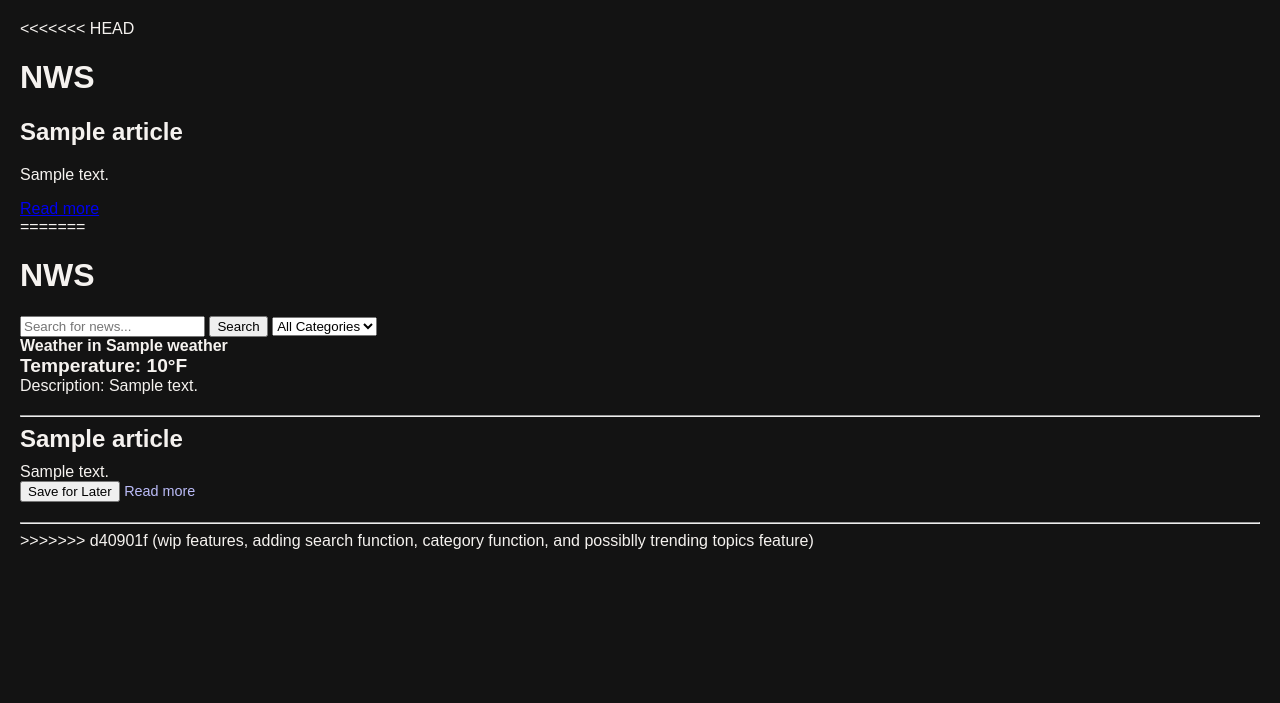
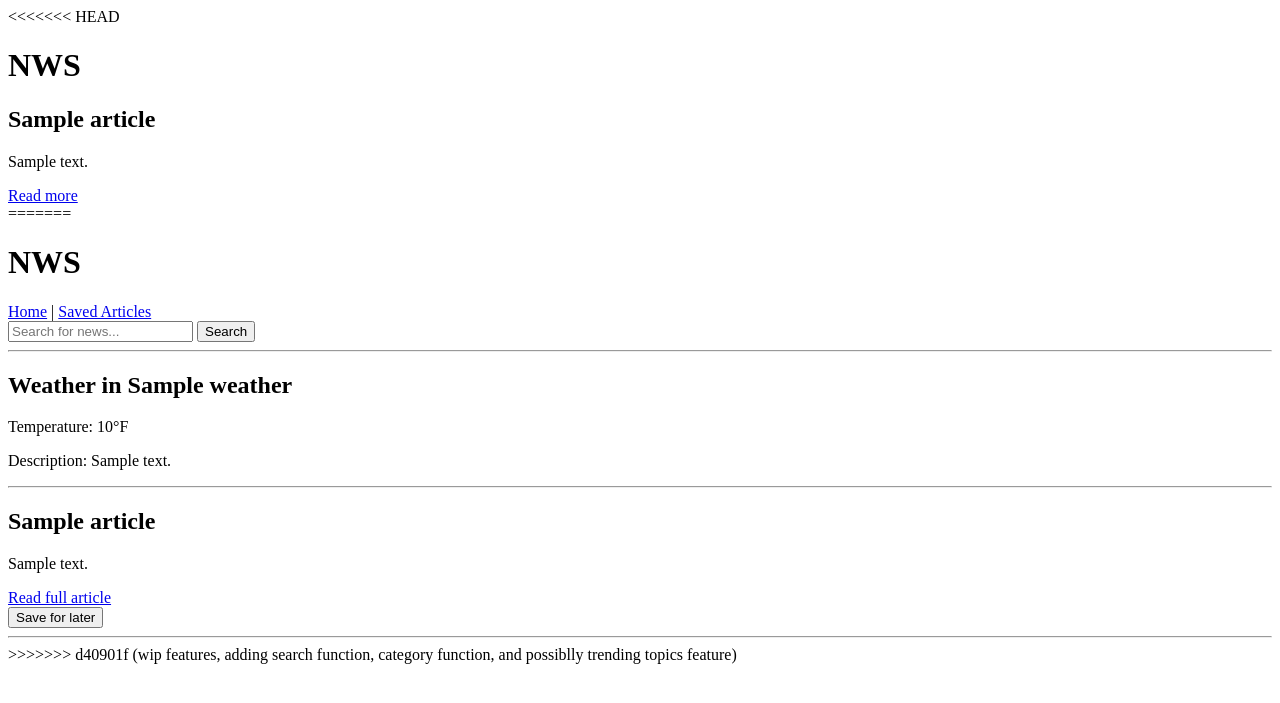
Before and after one commit to memit0/nws, a Flask app: template templates/home.html in a window 1280 px wide. Shown: the top 703 px of the page. Run offline with Flask 3, Linux system fonts and the light colour scheme; the template is opened without the code that fills it: most values are stand-ins (such as "Sample title", 1, 10 or a date in 2020).

Commit message:
pulled changed from main branch, and re-implemented weather api and other features, saved articles pages wip

```diff
--- a/main.py
+++ b/main.py
@@ -1,95 +1,117 @@
+from flask import Flask, render_template, request, redirect, url_for, session
+import requests
+from transformers import pipeline
+from newspaper import Article
 import os
-from flask import Flask, jsonify, render_template, request
-from transformers import pipeline
-import requests
-from dotenv import load_dotenv
+
+app = Flask(__name__)
+app.secret_key = os.getenv('FLASK_SECRET_KEY', 'supersecretkey')  # Set a secret key for sessions
 
 # Initialize the summarization pipeline
-summarizer = pipeline('summarization')
+summarizer = pipeline('summarization', model="facebook/bart-large-cnn")
 
-app = Flask(__name__)
+# List of friendly news sources (example sources, replace with your actual list)
+friendly_sources = [
+    'bbc-news',
+    'cnn',
+    'the-verge',
+    'techcrunch',
+    # Add other sources you have identified
+]
 
-@app.route('/')
+# Function to scrape full text and meta description of an article using newspaper3k
+def scrape_article_text(url):
+    try:
+        article = Article(url)
+        article.download()
+        article.parse()
+        if not article.is_parsed:
+            print(f"Failed to parse article from URL: {url}")
+            return None, None
+        return article.text, article.meta_description
+    except Exception as e:
+        print(f"Error scraping article from URL: {url}")
+        print(f"Exception: {e}")
+        return None, None
+
+@app.route('/', methods=['GET', 'POST'])
 def home():
+    api_key_news = os.getenv('NEWS_API_KEY')
+    if not api_key_news:
+        raise ValueError("No NEWS_API_KEY found. Please set the NEWS_API_KEY environment variable.")
 
-    # Initialize search_query and selected_category
-    search_query = None
-    selected_category = None
+    api_key_weather = os.getenv('WEATHER_API_KEY')
+    if not api_key_weather:
+        raise ValueError("No WEATHER_API_KEY found. Please set the WEATHER_API_KEY environment variable.")
 
+    search_query = request.form.get('search_query')
+    news_url = 'https://newsapi.org/v2/everything' if search_query else 'https://newsapi.org/v2/top-headlines'
+    news_params = {
+        'q': search_query,
+        'sources': ','.join(friendly_sources),  # Filter by friendly sources
+        'apiKey': api_key_news
+    }
+    news_response = requests.get(news_url, params=news_params)
 
-    api_key = os.getenv('NEWS_API_KEY')
+    articles = []
+    if news_response.status_code == 200:
+        news_data = news_response.json()
+        for article in news_data['articles']:
+            title = article['title']
+            url = article['url']
+            full_text, meta_description = scrape_article_text(url)
 
-    if not api_key:
-        raise ValueError("No API key found. Please set the NEWS_API_KEY environment variable.")
+            if full_text:
+                try:
+                    # Ensure full_text is long enough for summarization
+                    word_count = len(full_text.split())
+                    if word_count > 50:  # Check if text has more than 50 words
+                        max_length = min(150, int(word_count / 2))  # Adjust max_length dynamically
+                        min_length = min(50, max_length)  # Ensure min_length <= max_length
+                        summary = summarizer(full_text, max_length=max_length, min_length=min_length, do_sample=False)
+                        summary_text = summary[0]['summary_text']
+                    else:
+                        summary_text = "Text too short to summarize."
+                except Exception as e:
+                    # Skip articles that cause summarization errors
+                    print(f"Skipping article due to summarization error: {e}")
+                    continue  # Skip this article and proceed with the next one
+            else:
+                summary_text = meta_description or "No description available."
 
-    # URL for the top headlines endpoint
-    url = 'https://newsapi.org/v2/top-headlines'
+            articles.append({'title': title, 'summary': summary_text, 'url': url})
 
-    # Parameters for the request
-    params = {
-        'country': 'us',  # You can change this to your preferred country
-        'apiKey': api_key
-    }
+    # Fetch Weather Data
+    weather_url = 'https://api.weatherbit.io/v2.0/current'
+    weather_params = {'city': 'New York', 'country': 'US', 'key': api_key_weather, 'units': 'I'}
+    weather_response = requests.get(weather_url, params=weather_params)
 
-    # Making the request to the API
-    response = requests.get(url, params=params)
+    if weather_response.status_code == 200:
+        weather_data = weather_response.json()
+        weather = weather_data['data'][0]
+        weather_info = {
+            'city_name': weather['city_name'],
+            'temp': round(weather['temp']),
+            'weather_description': weather['weather']['description']
+        }
+    else:
+        weather_info = None
 
-    if response.status_code == 200:
-        # Parse the JSON response
-        data = response.json()
-        articles = []
+    return render_template('home.html', articles=articles, search_query=search_query, weather=weather_info)
 
-        # Collect articles with summaries
-        for article in data['articles']:
-            title = article['title']
-            description = article['description']
-            url = article['url']
+@app.route('/save_article', methods=['POST'])
+def save_article():
+    article = request.form.to_dict()
+    if 'saved_articles' not in session:
+        session['saved_articles'] = []
+    session['saved_articles'].append(article)
+    session.modified = True
+    return redirect(url_for('home'))
 
-            if description:
-                # Summarize the description
-                summary = summarizer(description, max_length=50, min_length=25, do_sample=False)
-                summary_text = summary[0]['summary_text']
-            else:
-                summary_text = "No description provided."
-
-            articles.append({
-                'title': title,
-                'summary': summary_text,
-                'url': url
-            })
-
-        # Fetch Weather Data
-        api_key_weather = os.getenv('WEATHER_API_KEY')
-        if not api_key_weather:
-            raise ValueError("No WEATHER_API_KEY found. Please set the WEATHER_API_KEY environment variable.")
-
-        weather_url = 'https://api.weatherbit.io/v2.0/current'
-        weather_params = {'city': 'New York', 'country': 'US', 'key': api_key_weather, 'units': 'I'}  # Added 'units': 'I'
-        weather_response = requests.get(weather_url, params=weather_params)
-
-        if weather_response.status_code == 200:
-            weather_data = weather_response.json()
-            weather = weather_data['data'][0]
-            weather_info = {
-                'city_name': weather['city_name'],
-                'temp': round(weather['temp']),
-                'weather_description': weather['weather']['description']
-            }
-        else:
-            weather_info = None
-
-        if request.method == 'POST':
-            search_query = request.form.get('search')  # Get the search query from the form
-            selected_category = request.form.get('category')  # Get the selected category from the form
-
-        # Update the params dictionary to include the search query or category
-        if search_query:
-            params['q'] = search_query
-        if selected_category:
-            params['category'] = selected_category
-
-        # Render the template with the articles
-        return render_template('home.html', articles=articles, weather=weather_info)
+@app.route('/saved_articles')
+def saved_articles():
+    saved_articles = session.get('saved_articles', [])
+    return render_template('saved_articles.html', articles=saved_articles)
 
 if __name__ == '__main__':
     app.run(debug=True)
--- a/templates/home.html
+++ b/templates/home.html
@@ -23,60 +23,38 @@
     <meta charset="UTF-8" />
     <meta name="viewport" content="width=device-width, initial-scale=1.0" />
     <title>NWS</title>
-    <link
-      rel="stylesheet"
-      href="{{ url_for('static', filename='style.css') }}"
-    />
   </head>
   <body>
-    <div class="container">
     <h1>NWS</h1>
-      <form method="POST">
-        <input type="text" name="search" placeholder="Search for news..." />
+    <nav>
+      <a href="/">Home</a> |
+      <a href="/saved_articles">Saved Articles</a>
+    </nav>
+    <form method="post">
+      <input type="text" name="search_query" placeholder="Search for news..." />
       <input type="submit" value="Search" />
-        <select name="category">
-          <option value="">All Categories</option>
-          <option value="business">Business</option>
-          <option value="entertainment">Entertainment</option>
-          <!-- Add more options for each category -->
-        </select>
     </form>
+    <hr />
 
     {% if weather %}
     <div class="weather">
-        <div><strong>Weather in {{ weather.city_name }}</strong></div>
-        <div class="temp">Temperature: {{ weather.temp }}°F</div>
-        <div>Description: {{ weather.weather_description }}</div>
+      <h2>Weather in {{ weather.city_name }}</h2>
+      <p>Temperature: {{ weather.temp }}°F</p>
+      <p>Description: {{ weather.weather_description }}</p>
     </div>
     <hr />
     {% endif %} {% for article in articles %}
-      <div class="article">
-        <div class="title">{{ article.title }}</div>
-        <div class="summary">{{ article.summary }}</div>
-        <!-- Add the "Save for Later" button here -->
-        <button onclick="saveForLater('{{ article.url }}')">
-          Save for Later
-        </button>
-        <a class="url" href="{{ article.url }}" target="_blank">Read more</a>
-      </div>
+    <h2>{{ article.title }}</h2>
+    <p>{{ article.summary }}</p>
+    <a href="{{ article.url }}" target="_blank">Read full article</a>
+    <form method="post" action="/save_article">
+      <input type="hidden" name="title" value="{{ article.title }}" />
+      <input type="hidden" name="summary" value="{{ article.summary }}" />
+      <input type="hidden" name="url" value="{{ article.url }}" />
+      <input type="submit" value="Save for later" />
+    </form>
     <hr />
     {% endfor %}
-    </div>
-
-    <!-- Add the JavaScript for the "Save for Later" feature here -->
-    <script>
-      function saveForLater(url) {
-        // Get the current list of saved articles from local storage
-        var savedArticles =
-          JSON.parse(localStorage.getItem("savedArticles")) || [];
-
-        // Add the new article to the list
-        savedArticles.push(url);
-
-        // Save the updated list back to local storage
-        localStorage.setItem("savedArticles", JSON.stringify(savedArticles));
-      }
-    </script>
   </body>
 >>>>>>> d40901f (wip features, adding search function, category function, and possiblly trending topics feature)
 </html>
```
Also changed, not shown: templates/saved_articles.html (added, +22 -0 lines). Lines whose indentation alone changed are shown as unchanged.
